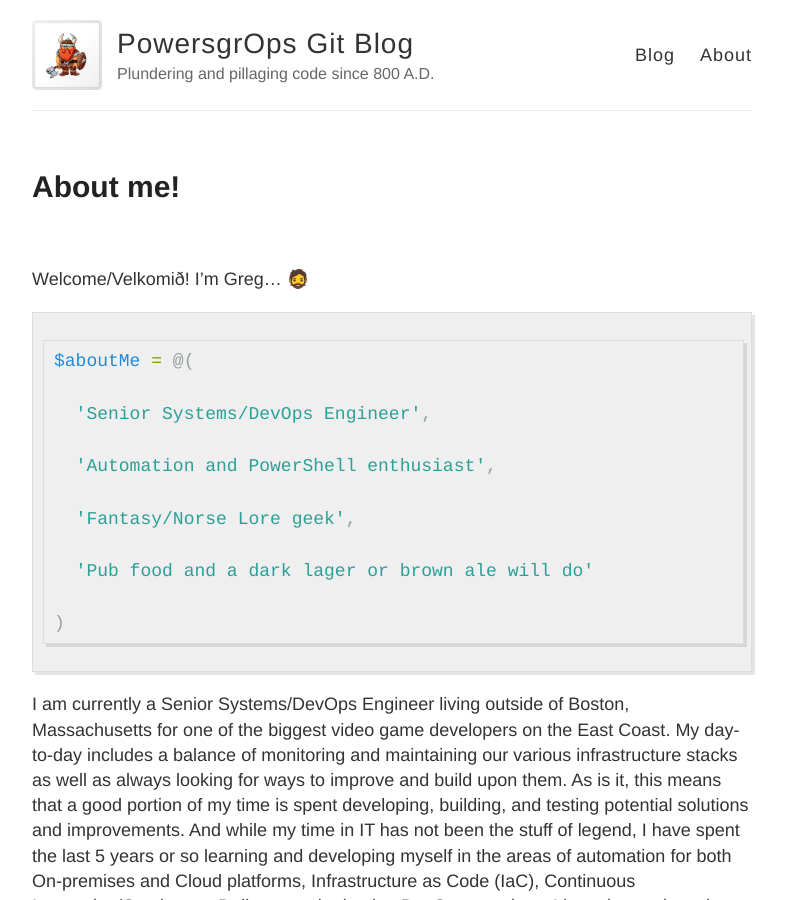
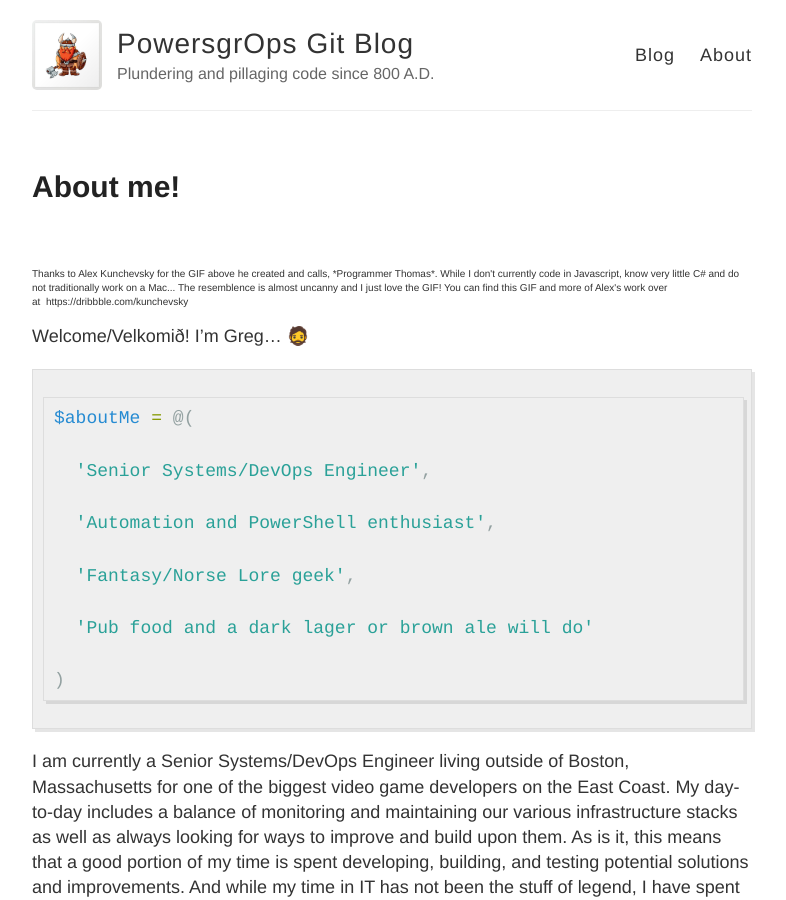
Before and after one commit to PowersgrOps/PowersgrOps.github.io, a Jekyll site: the page built from about.md, in a window 1280 px wide and 900 px high. Shown: the whole window, without its empty margins (248-1034 px from the left). Built offline with Jekyll 4.4.1, drawn with Linux system fonts in a browser that asks for light colours.

Commit message:
Updated about.md.

```diff
--- a/about.md
+++ b/about.md
@@ -5,6 +5,7 @@
 ---
 
 ![](./images/programmer.gif)
+<font size="1"><p style="test-align: center;">Thanks to Alex Kunchevsky for the GIF above he created and calls, *Programmer Thomas*. While I don't currently code in Javascript, know very little C# and do not traditionally work on a Mac... The resemblence is almost uncanny and I just love the GIF! You can find this GIF and more of Alex's work over at  https://dribbble.com/kunchevsky</p></font>
 
 Welcome/Velkomið! I'm Greg... 🧔
 
```
